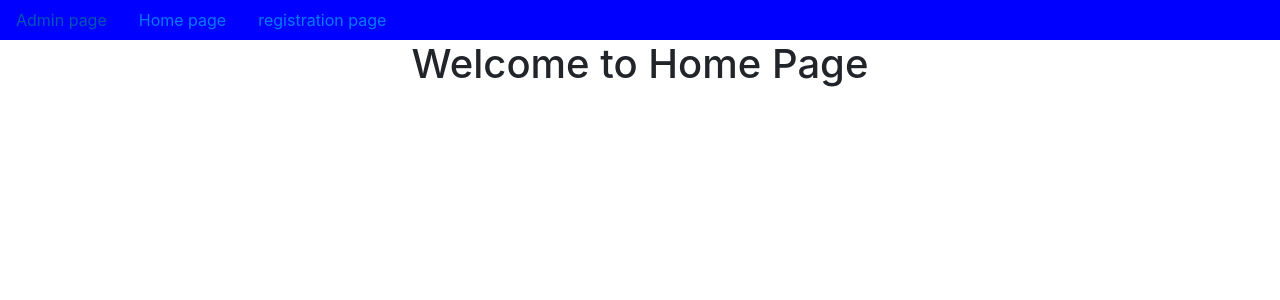
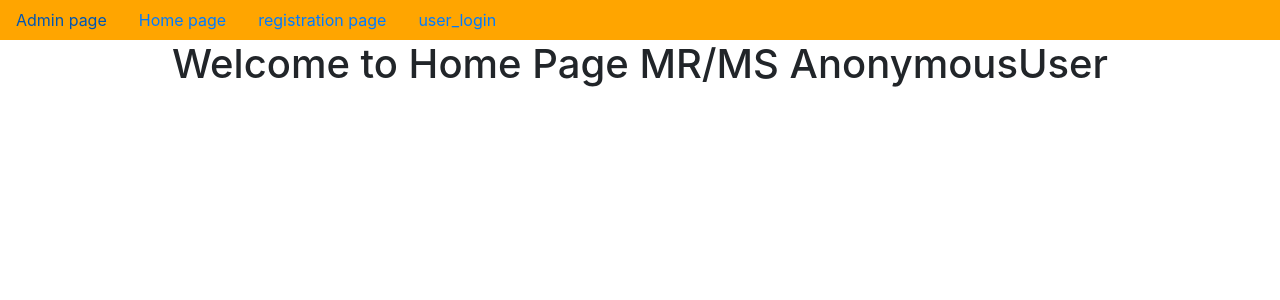
Before and after one commit to nirakartarei/user_registration-with-mail-send-project34, a Django app: page /home/ in a window 1280 px wide. Shown: the top 300 px of the page. Run offline with Django 4.2, Linux system fonts and the light colour scheme.

Commit message:
first commit

```diff
--- a/app/views.py
+++ b/app/views.py
@@ -1,6 +1,10 @@
 from django.shortcuts import render
 from app.forms import *
-from django.http import HttpResponse
+from django.http import HttpResponse,HttpResponseRedirect
+
+from django.contrib.auth import login,authenticate,logout
+from django.contrib.auth.decorators import login_required
+from django.urls import reverse
 from django.core.mail import send_mail
 # Create your views here.
 
@@ -33,3 +37,23 @@ def registration(request):
 
             return HttpResponse('Registration is Successfull')
     return render(request,'registration.html',d)
+def user_login(request):
+    if request.method=='POST':
+        username=request.POST['username']
+        password=request.POST['password']
+        user=authenticate(username=username,password=password)
+        if user and user.is_active:
+            login(request,user)
+            request.session['username']=username
+            return HttpResponseRedirect(reverse('home'))
+
+
+
+
+    return render(request,'user_login.html')
+
+
+@login_required
+def user_logout(request):
+    logout(request)
+    return HttpResponseRedirect(reverse('home'))
--- a/project34/urls.py
+++ b/project34/urls.py
@@ -22,6 +22,8 @@ urlpatterns = [
     path('admin/', admin.site.urls),
     path('registration/',registration,name='registration'),
     path('home/',home,name='home'),
+    path('user_login/',user_login,name='user_login'),
+    path('user_logout/',user_logout,name='user_logout'),
 
 
 ]+static(settings.MEDIA_URL,document_root=settings.MEDIA_ROOT)
--- a/templates/dummy.html
+++ b/templates/dummy.html
@@ -16,10 +16,16 @@
   <body>
     <center>
 
-        <nav class="nav" style="background-color: blue;">
+        <nav class="nav" style="background-color:orange;">
             <a href="{% url 'admin:index' %}" class="nav-link">Admin page</a>
             <a href="{% url 'home' %}" class="nav-link">Home page</a>
             <a href="{% url 'registration' %}" class="nav-link">registration page</a>
+            {% if user.is_authenticated %}
+            <a href="{% url 'user_logout' %}" class="nav-link">user_logout</a>
+            {% else %}
+            <a href="{% url 'user_login' %}" class="nav-link">user_login</a>
+            {% endif %}
+
 
 
         </nav>
--- a/templates/home.html
+++ b/templates/home.html
@@ -6,8 +6,10 @@
 
 {% endblock %}
 
-
-
 {% block body_block %}
-    <h1>Welcome to Home Page</h1>
+    {% if user %}
+        <h1>Welcome to Home Page MR/MS {{user}}</h1>
+    {% else %}
+        <h1>Welcome to Home page</h1>
+    {% endif %}
 {% endblock %}
```
Also changed, not shown: templates/user_login.html (added, +28 -0 lines), db.sqlite3, media/profile_pic/Screenshot_502.png (added), media/profile_pic/main-qimg-07235f75689ddc8a59d52767d5ac2647-pjlq.jpg (added), media/profile_pic/main-qimg-465a593284350950e6b09545d3425c38-pjlq.jpg (added).
